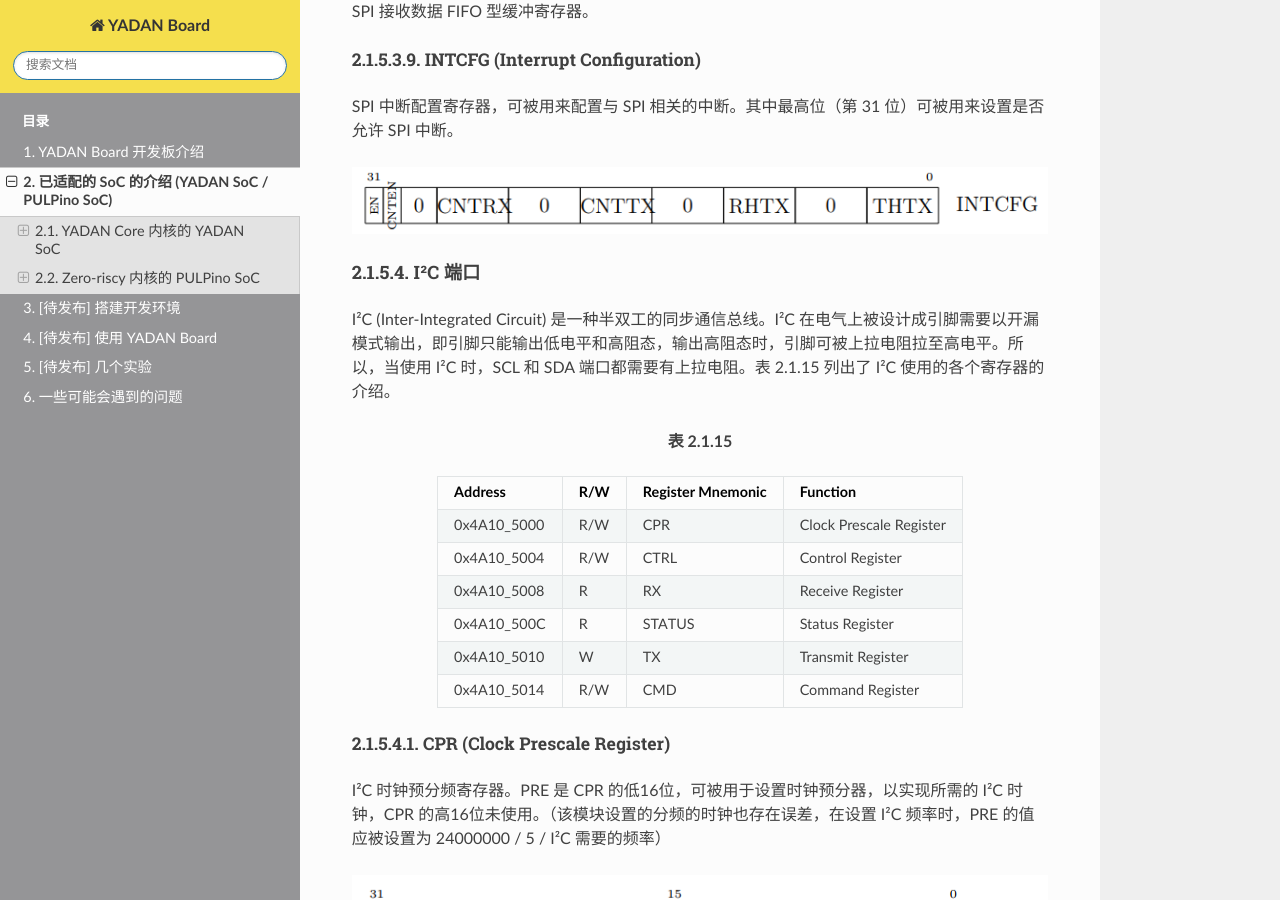
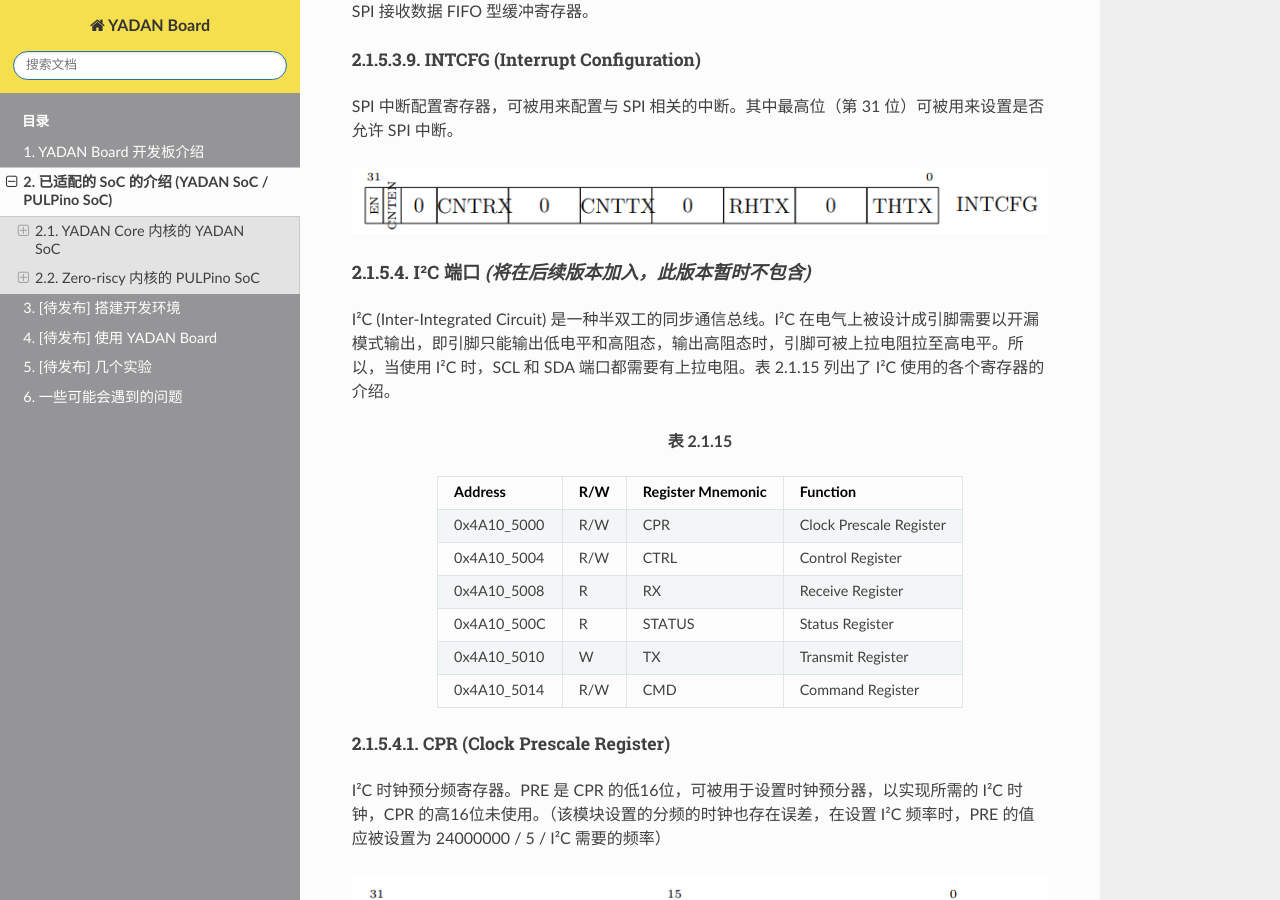
Before and after one commit to CSY-tvgo/YADAN-Docs, a Sphinx documentation site: the page built from docs/source/YADAN_Board/chap2.md, in a window 1280 px wide and 900 px high, scrolled down 14610 px. Built offline with Sphinx 7.4.7 and the Read the Docs theme 2.0.0, drawn with Linux system fonts in a browser that asks for light colours.

Commit message:
update chap2

```diff
--- a/docs/source/YADAN_Board/chap2.md
+++ b/docs/source/YADAN_Board/chap2.md
@@ -362,7 +362,7 @@ SPI 中断配置寄存器，可被用来配置与 SPI 相关的中断。其中
 ![a](imgs/img_02_02_09.png)
 </center>
 
-#### I²C 端口
+#### I²C 端口 *(将在后续版本加入，此版本暂时不包含)*
 I²C (Inter-Integrated Circuit) 是一种半双工的同步通信总线。I²C 在电气上被设计成引脚需要以开漏模式输出，即引脚只能输出低电平和高阻态，输出高阻态时，引脚可被上拉电阻拉至高电平。所以，当使用 I²C 时，SCL 和 SDA 端口都需要有上拉电阻。表 2.1.15 列出了 I²C 使用的各个寄存器的介绍。
 **<center>表 2.1.15**
 | Address     | R/W | Register Mnemonic | Function                |
```
